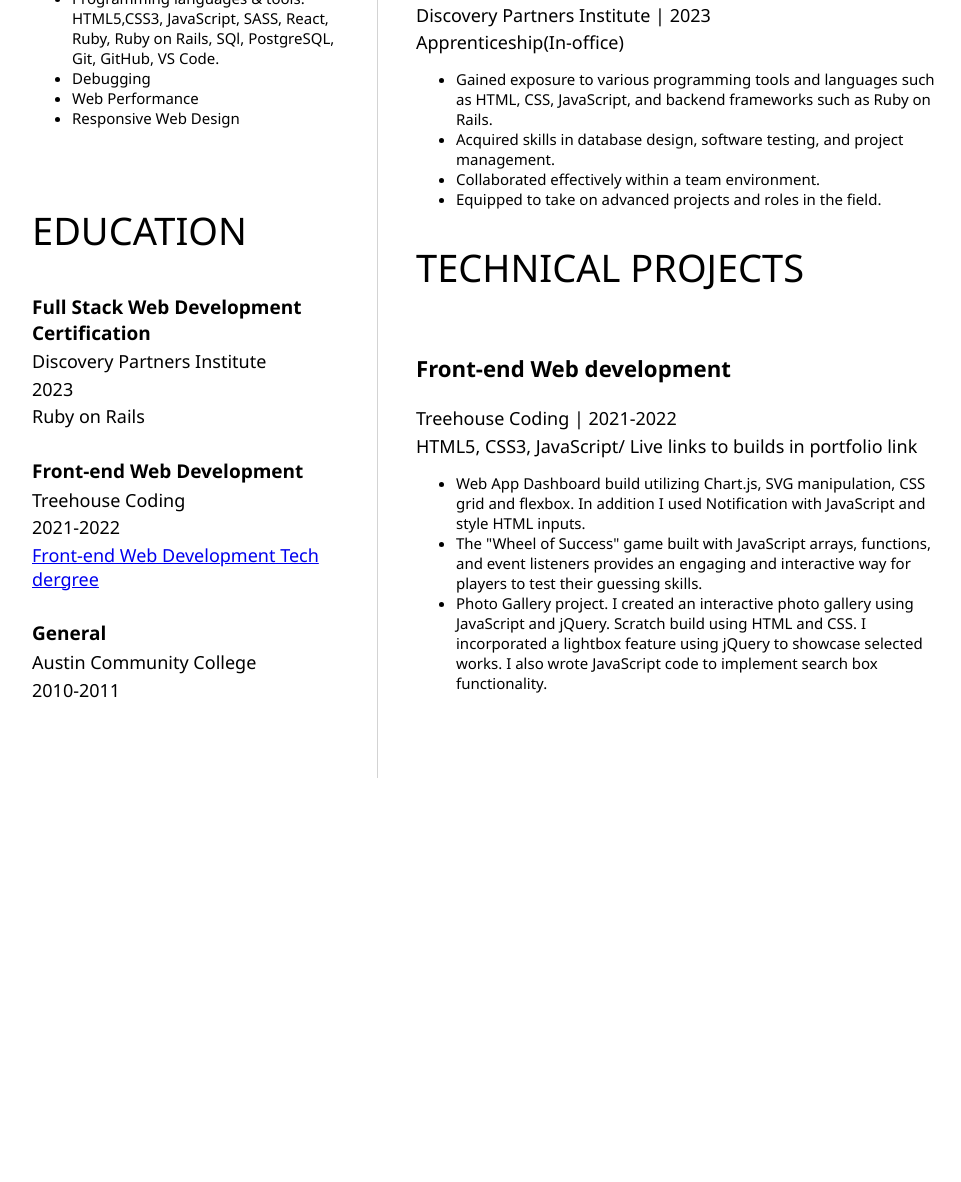
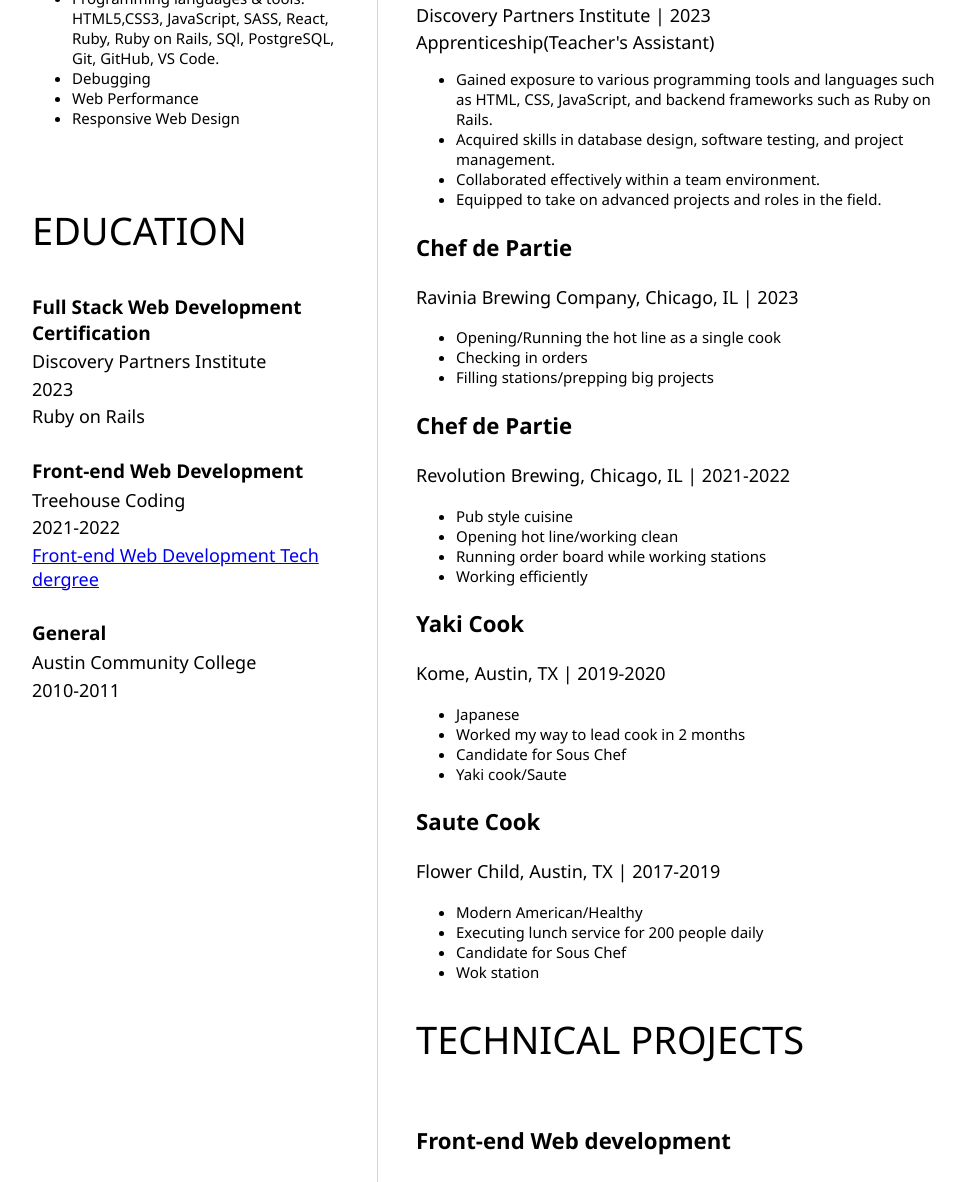
Before and after one commit to Gomezzzer/resume, a plain HTML site: page index.html in a window 1280 px wide. Shown: the part 975-2157 px from the top of the page, without its empty margins (166-1127 px from the left). Before the commit the page ends 1753 px from the top, so only its background shows below. Drawn offline with Linux system fonts and the light colour scheme.

Commit message:
added TA position

```diff
--- a/index.html
+++ b/index.html
@@ -105,7 +105,7 @@
                             Discovery Partners Institute | 2023
                     </p>
                     <p>
-                            Apprenticeship(In-office)
+                            Apprenticeship(Teacher's Assistant)
                     </p>
                     <ul>
                             <li>Gained exposure to various programming tools and languages such as HTML, CSS, JavaScript, and backend frameworks such as Ruby on Rails. </li>
@@ -113,6 +113,64 @@
                             <li>Collaborated effectively within a team environment.</li>
                             <li>Equipped to take on advanced projects and roles in the field.</li>
                     </ul>
+
+                    <h3><b>Chef de Partie</b></h3>
+                    <p>
+                        Ravinia Brewing Company, Chicago, IL | 2023
+                    </p>
+                    <p>
+
+                    </p>
+                    <ul>
+                        <li>Opening/Running the hot line as a single cook</li>
+                        <li>Checking in orders</li>
+                        <li>Filling stations/prepping big projects</li>
+                    </ul>
+
+                    <h3><b>Chef de Partie</b></h3>
+                    <p>
+                        Revolution Brewing, Chicago, IL  | 2021-2022
+                    </p>
+                    <p>
+
+                    </p>
+                    <ul>
+                        <li>Pub style cuisine</li>
+                        <li>Opening hot line/working clean</li>
+                        <li>Running order board while working stations</li>
+                        <li>Working efficiently</li>
+                    </ul>
+
+                    <h3><b>Yaki Cook</b></h3>
+                    <p>
+                        Kome, Austin, TX  | 2019-2020
+                    </p>
+                    <p>
+
+                    </p>
+                    <ul>
+                        <li>Japanese</li>
+                        <li>Worked my way to lead cook in 2 months</li>
+                        <li>Candidate for Sous Chef</li>
+                        <li>Yaki cook/Saute</li>
+                    </ul>
+
+                    <h3><b>Saute Cook</b></h3>
+                    <p>
+                        Flower Child, Austin, TX  | 2017-2019
+                    </p>
+                    <p>
+
+                    </p>
+                    <ul>
+
+                        <li>Modern American/Healthy</li>
+                        <li>Executing lunch service for 200 people daily</li>
+                        <li>Candidate for Sous Chef</li>
+                        <li>Wok station</li>
+                    </ul>
+
+
                     <h2>TECHNICAL PROJECTS</h2>
                     <h3><b>Front-end Web development</b></h3>
                     <p>
```
